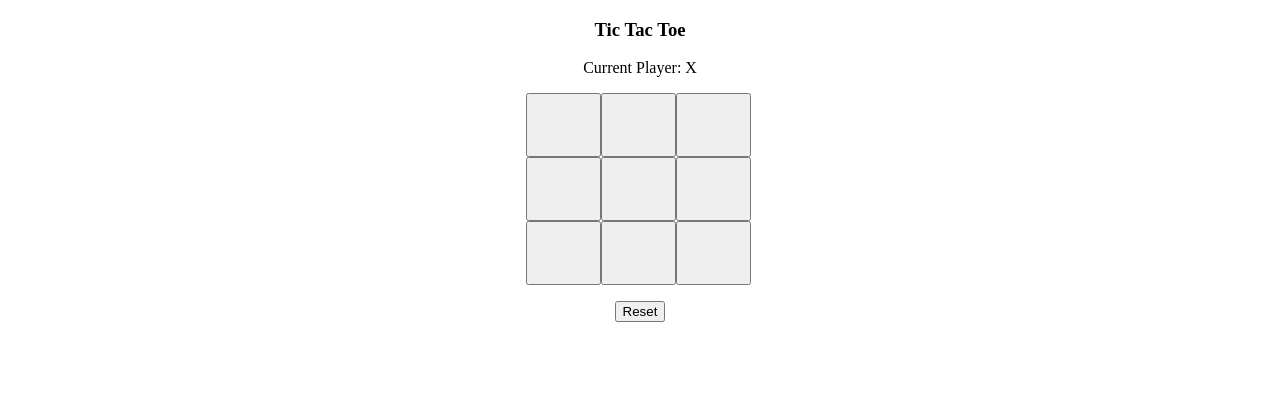
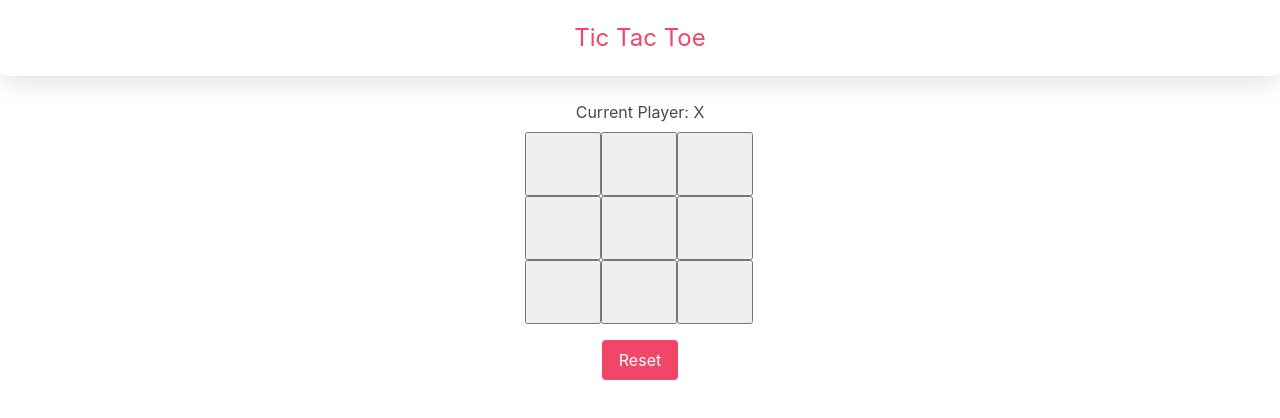
Before and after one commit to cyanoprem/js-tic-tac-toe, a plain HTML site: page index.html in a window 1280 px wide. Drawn offline with nearby package versions, Linux system fonts and the light colour scheme.

Commit message:
add styles

```diff
--- a/index.html
+++ b/index.html
@@ -6,13 +6,14 @@
   <meta name="viewport" content="width=device-width, initial-scale=1.0">
   <title>Tic Tac Toe</title>
   <link rel="stylesheet" href="style.css">
+  <link rel="stylesheet" href="https://cdn.jsdelivr.net/npm/bulma@0.9.4/css/bulma.min.css">
 </head>
 
 <body>
 
   <div id="nav">
-    <h3 class="box">Tic Tac Toe</h3>
-    <p id="game-status">Current Player: X</p>
+    <h3 class="box is-size-4 has-text-danger">Tic Tac Toe</h3>
+    <p id="game-status" class="mb-2">Current Player: X</p>
   </div>
 
 
@@ -29,7 +30,7 @@
   </div>
 
   <div id="reset-btn">
-    <button>Reset</button>
+    <button class="button is-danger">Reset</button>
   </div>
 
   <script src="script.js"></script>
```
